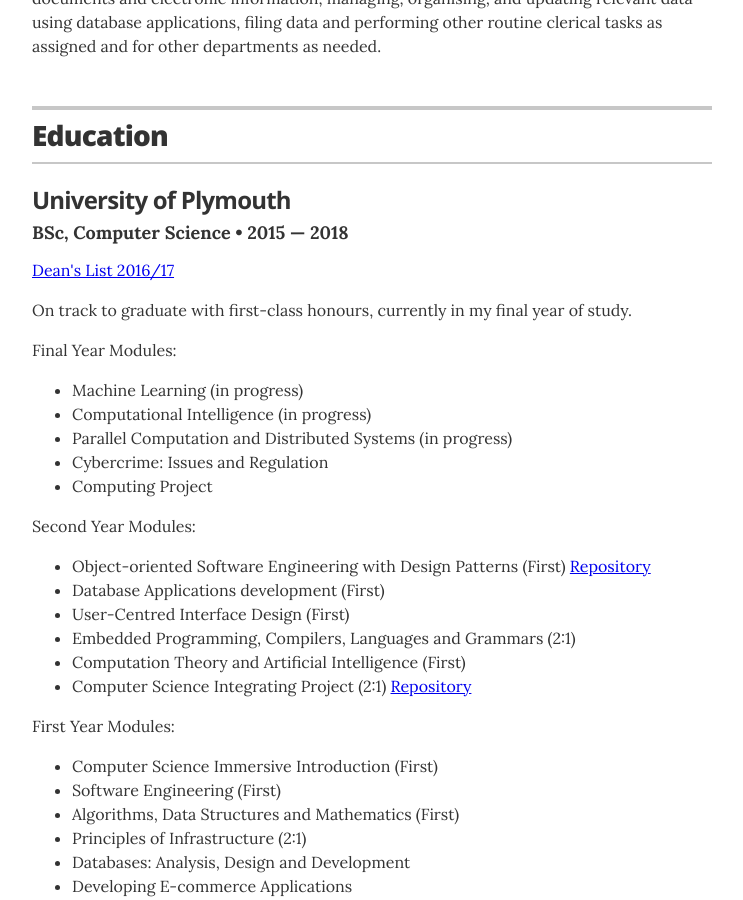
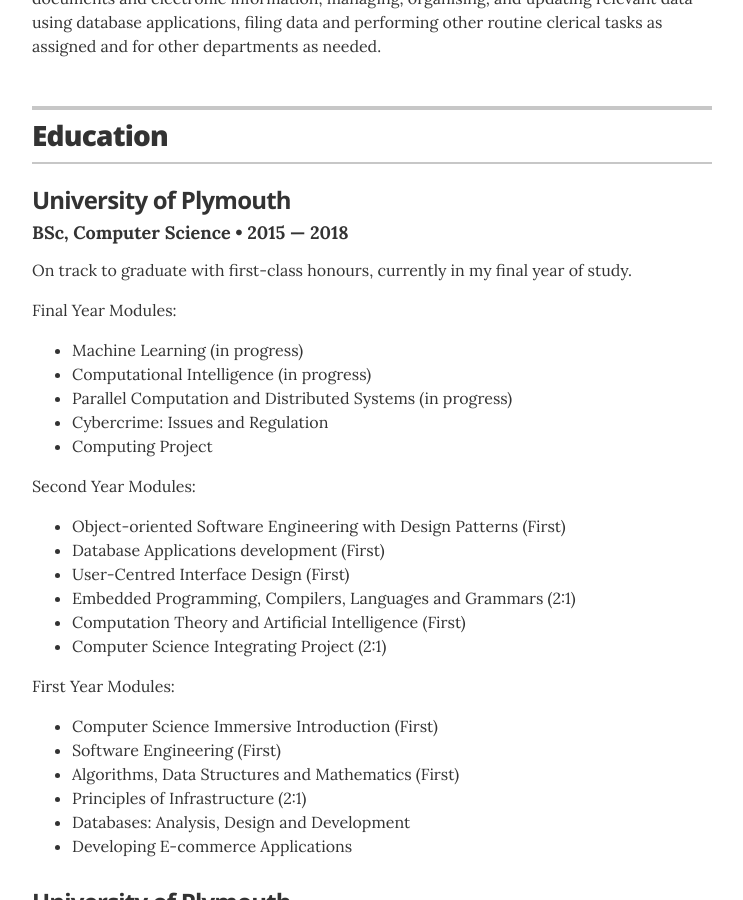
Before and after one commit to nmazidi/nmazidi.github.io, a Jekyll site: the page built from index.html, in a window 1280 px wide and 900 px high, scrolled down 1077 px. Shown: the whole window, without its empty margins (268-1011 px from the left). Built offline with Jekyll 4.4.1, drawn with Linux system fonts in a browser that asks for light colours.

Commit message:
hard copy

```diff
--- a/_data/education.yml
+++ b/_data/education.yml
@@ -3,7 +3,7 @@
   uni: University of Plymouth
   year: 2015 &mdash; 2018
   awards:
-  summary: <p><a href="https://www.plymouth.ac.uk/your-university/about-us/university-structure/faculties/science-engineering/deans-list">Dean's List 2016/17</a></p><p>On track to graduate with first-class honours, currently in my final year of study.</p><p>Final Year Modules:</p><ul><li>Machine Learning (in progress)</li><li>Computational Intelligence&nbsp;(in progress)</li><li>Parallel Computation and Distributed Systems&nbsp;(in progress)</li><li>Cybercrime&#58; Issues and Regulation&nbsp;</li><li>Computing Project&nbsp;</li></ul><p>Second Year Modules:</p><ul><li>Object-oriented Software Engineering with Design Patterns (First) <a href="https://github.com/iDanScott/UniSystems">Repository</a></li><li>Database Applications development (First)</li><li>User-Centred Interface Design (First)</li><li>Embedded Programming, Compilers, Languages and Grammars (2&#58;1)</li><li>Computation Theory and Artificial Intelligence (First)</li><li>Computer Science Integrating Project (2&#58;1) <a href="https://github.com/nmazidi/HangmansPizza">Repository</a></li></ul><p>First Year Modules:</p><ul><li>Computer Science Immersive Introduction (First)</li><li>Software Engineering (First)</li><li>Algorithms, Data Structures and Mathematics (First)</li><li>Principles of Infrastructure (2:1)</li><li>Databases&#58; Analysis, Design and Development</li><li>Developing E-commerce Applications</li></ul>
+  summary: <p>On track to graduate with first-class honours, currently in my final year of study.</p><p>Final Year Modules:</p><ul><li>Machine Learning (in progress)</li><li>Computational Intelligence&nbsp;(in progress)</li><li>Parallel Computation and Distributed Systems&nbsp;(in progress)</li><li>Cybercrime&#58; Issues and Regulation&nbsp;</li><li>Computing Project&nbsp;</li></ul><p>Second Year Modules:</p><ul><li>Object-oriented Software Engineering with Design Patterns (First) </li><li>Database Applications development (First)</li><li>User-Centred Interface Design (First)</li><li>Embedded Programming, Compilers, Languages and Grammars (2&#58;1)</li><li>Computation Theory and Artificial Intelligence (First)</li><li>Computer Science Integrating Project (2&#58;1) </li></ul><p>First Year Modules:</p><ul><li>Computer Science Immersive Introduction (First)</li><li>Software Engineering (First)</li><li>Algorithms, Data Structures and Mathematics (First)</li><li>Principles of Infrastructure (2:1)</li><li>Databases&#58; Analysis, Design and Development</li><li>Developing E-commerce Applications</li></ul>
 
 - degree: Foundation Degree, Computing
   uni: University of Plymouth
```
